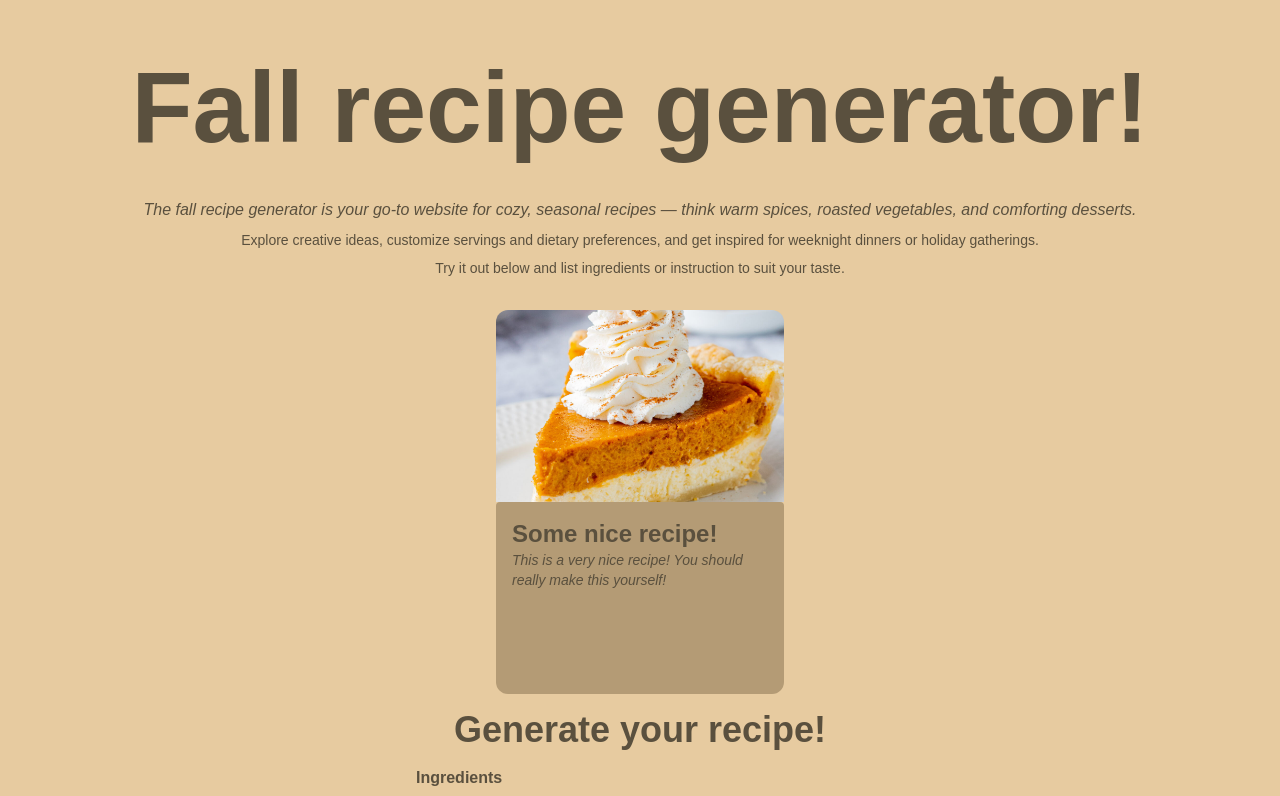
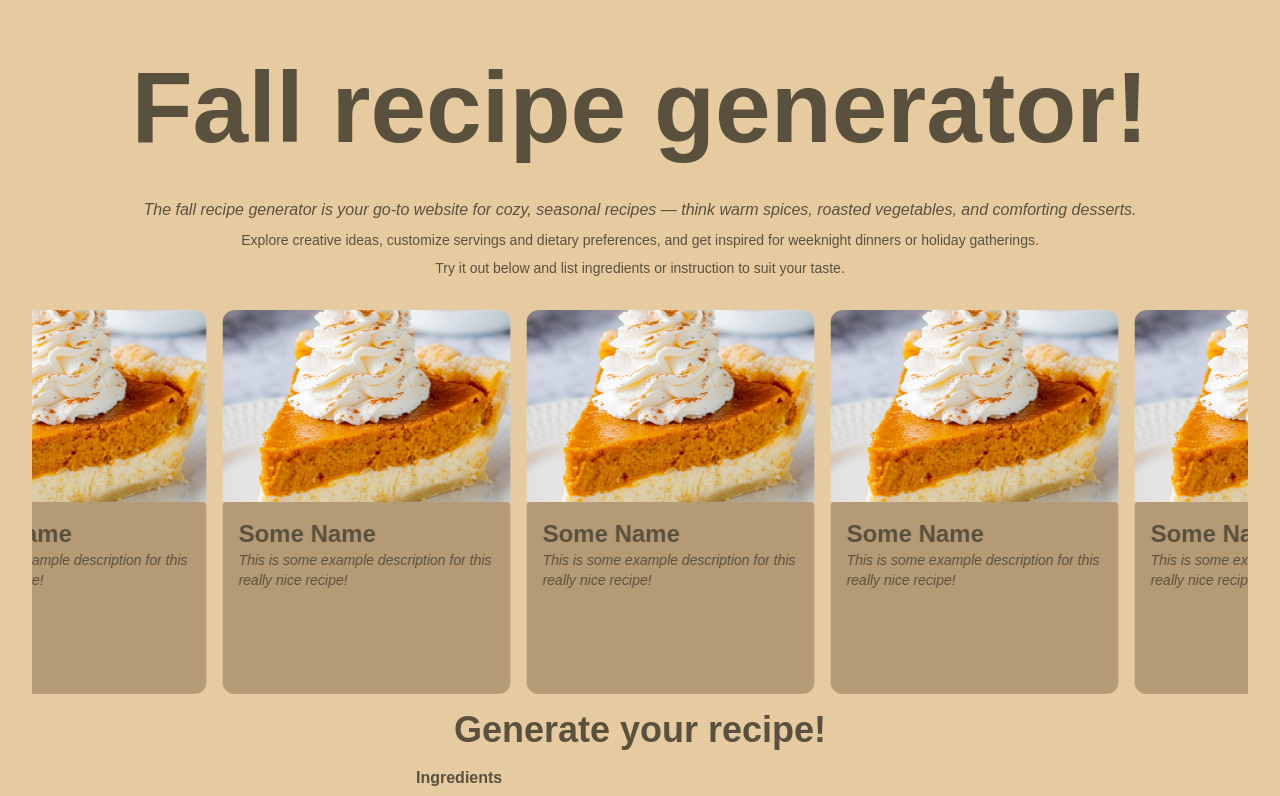
Before and after one commit to RafaeloxMC/fall-recipes, a Next.js app: page / in a window 1280 px wide. Shown: the top 796 px of the page. Built offline with nearby package versions, Linux system fonts and the light colour scheme.

Commit message:
Add card scroll container

```diff
--- /dev/null
+++ b/app/components/recipe-card-container.tsx
@@ -0,0 +1,31 @@
+import RecipeCard, { IRecipeCard } from "./recipe-card";
+
+interface RecipeCardContainerProps {
+	cards: IRecipeCard[];
+}
+
+function RecipeCardContainer({ cards }: RecipeCardContainerProps) {
+	while (cards.length < 5) {
+		cards.push(cards.at(0) ?? { name: "N/A", content: "N/A" });
+	}
+
+	const duplicatedCards = [...cards, ...cards, ...cards];
+
+	return (
+		<div className="relative overflow-hidden w-full">
+			<div className="flex flex-row gap-4 animate-scroll hover:pause will-change-transform">
+				{duplicatedCards.map((card, index) => {
+					return (
+						<RecipeCard
+							name={card.name}
+							content={card.content}
+							key={`${card.name}-${index}`}
+						/>
+					);
+				})}
+			</div>
+		</div>
+	);
+}
+
+export default RecipeCardContainer;
--- a/app/components/recipe-card.tsx
+++ b/app/components/recipe-card.tsx
@@ -1,8 +1,13 @@
 import Image from "next/image";
 
-function RecipeCard() {
+export interface IRecipeCard {
+	name: string;
+	content: string;
+}
+
+function RecipeCard({ name, content }: IRecipeCard) {
 	return (
-		<div className="max-w-72 w-full h-96 rounded-xl overflow-hidden">
+		<div className="w-72 h-96 rounded-xl overflow-hidden shrink-0">
 			<div className="relative w-full h-48">
 				<Image
 					className="object-cover"
@@ -12,10 +17,12 @@ function RecipeCard() {
 				/>
 			</div>
 			<div className="p-4 bg-(--primary) rounded h-full">
-				<h1 className="text-2xl font-extrabold">Some nice recipe!</h1>
+				<h1 className="text-2xl font-extrabold">
+					{name ?? "Some nice recipe!"}
+				</h1>
 				<p className="text-sm italic">
-					This is a very nice recipe! You should really make this
-					yourself!
+					{content ??
+						"This is a very nice recipe! You should really make this yourself!"}
 				</p>
 			</div>
 		</div>
--- a/app/globals.css
+++ b/app/globals.css
@@ -28,3 +28,29 @@ body {
 	color: var(--foreground);
 	font-family: Arial, Helvetica, sans-serif;
 }
+
+@keyframes scroll {
+	from {
+		transform: translateX(0);
+	}
+	to {
+		transform: translateX(-50%);
+	}
+}
+
+@layer utilities {
+	.scrollbar-hide::-webkit-scrollbar {
+		display: none;
+	}
+	.scrollbar-hide {
+		-ms-overflow-style: none;
+		scrollbar-width: none;
+	}
+	.animate-scroll {
+		animation: scroll 30s linear infinite;
+		display: flex;
+	}
+	.hover\:pause:hover {
+		animation-play-state: paused;
+	}
+}
--- a/app/page.tsx
+++ b/app/page.tsx
@@ -1,4 +1,5 @@
-import RecipeCard from "./components/recipe-card";
+import { IRecipeCard } from "./components/recipe-card";
+import RecipeCardContainer from "./components/recipe-card-container";
 import RecipeGenerator from "./components/recipe-generator";
 
 export default function Home() {
@@ -23,7 +24,15 @@ export default function Home() {
 			</p>
 
 			<div className="w-16 bg-transparent h-8" />
-			<RecipeCard />
+			<RecipeCardContainer
+				cards={[
+					{
+						name: "Some Name",
+						content:
+							"This is some example description for this really nice recipe!",
+					} as IRecipeCard,
+				]}
+			/>
 			<RecipeGenerator />
 		</div>
 	);
--- a/tailwind.config.ts
+++ b/tailwind.config.ts
@@ -8,7 +8,17 @@ const config = {
 		"./app/**/*.{js,ts,jsx,tsx}",
 	],
 	theme: {
-		extend: {},
+		extend: {
+			animation: {
+				scroll: "scroll 30s linear infinite",
+			},
+			keyframes: {
+				scroll: {
+					"0%": { transform: "translateX(0)" },
+					"100%": { transform: "translateX(-50%)" },
+				},
+			},
+		},
 	},
 	plugins: [typography],
 } satisfies Config;
```
